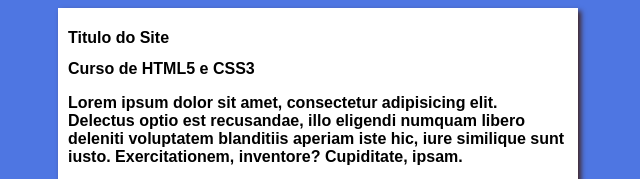
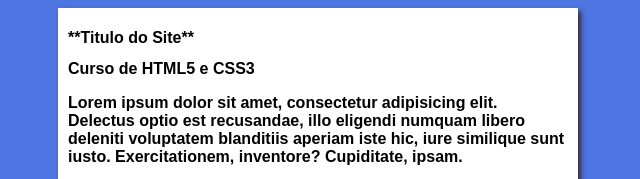
Before and after one commit to webersonclw/projeto-site, a plain HTML site: page index.html in a window 1280 px wide. Shown: the top 179 px of the page, 322-962 px from the left. Drawn offline with Linux system fonts and the light colour scheme.

Commit message:
Update index.html

```diff
--- a/index.html
+++ b/index.html
@@ -9,7 +9,7 @@
 <body>
     <main>
         <header>
-            <h1>Titulo do Site</h1>
+            <h1>**Titulo do Site**</h1>
             <link rel="stylesheet" href="estilo\style.css">
         </header>
         <h2><article>
```
